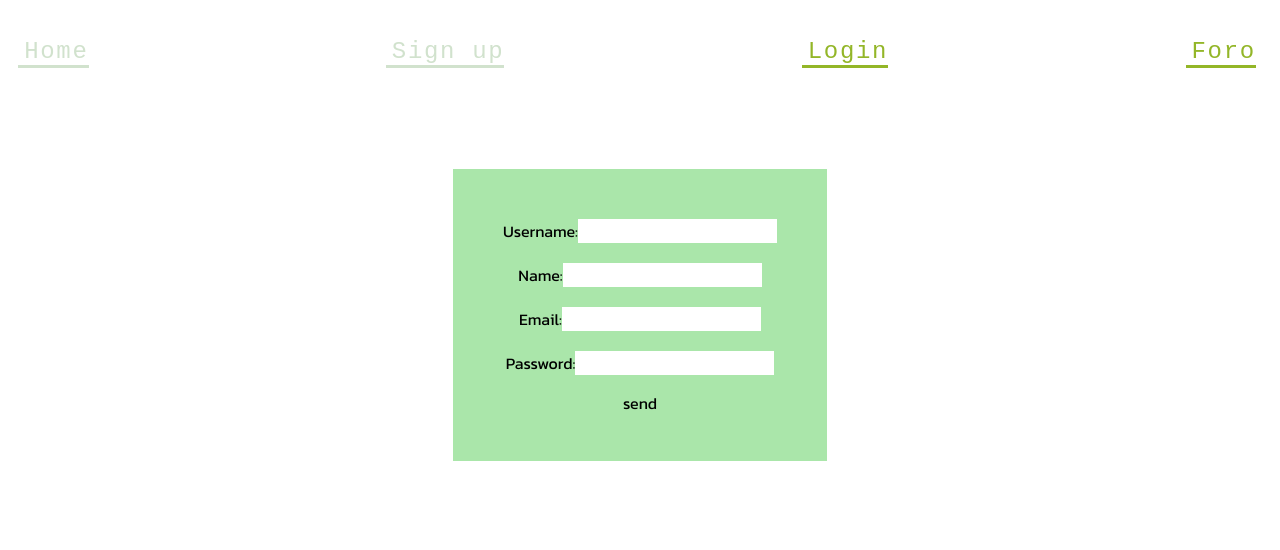
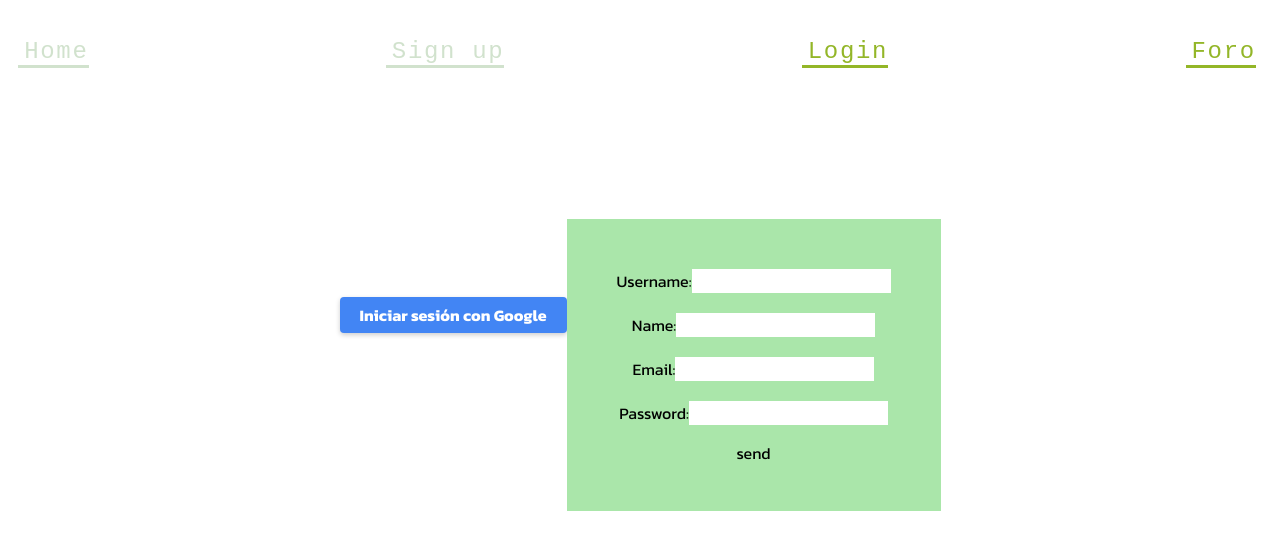
Before and after one commit to plperezp/estuHuella, a React (Vite) app: page /signup in a window 1280 px wide. Shown: the top 550 px of the page. Built offline with nearby package versions, Linux system fonts and the light colour scheme; no server answers.

Commit message:
boton google

```diff
--- a/src/css/App.css
+++ b/src/css/App.css
@@ -92,4 +92,26 @@ fieldset {
 th {
   font: inherit;
 }
+.auth-container {
+  display: flex;
+  justify-content: center;
+  align-items: center;
+  padding: 50px;
+}
+.google-login-button {
+  display: inline-block;
+  background-color: #4285f4;
+  color: white;
+  padding: 10px 20px;
+  border-radius: 4px;
+  text-decoration: none;
+  font-weight: bold;
+  font-size: 16px;
+  transition: background-color 0.3s ease;
+  box-shadow: 0 2px 5px rgba(0, 0, 0, 0.2);
+}
+
+.google-login-button:hover {
+  background-color: #357ae8;
+}
 /*font-family: "Kanit", sans-serif;*/
--- a/src/pages/auth/SignUp.jsx
+++ b/src/pages/auth/SignUp.jsx
@@ -54,6 +54,10 @@ function SignUp() {
     >
       <NavBar />
 
+      <div className="auth-container">
+        <button className="google-login-button ">
+          Iniciar sesión con Google
+        </button>
         <form
           onSubmit={handleSignup}
           style={{
@@ -106,6 +110,7 @@ function SignUp() {
           <button type="submit">send</button>
         </form>
       </div>
+    </div>
   )
 }
 
```
Lines whose indentation alone changed are shown as unchanged.
